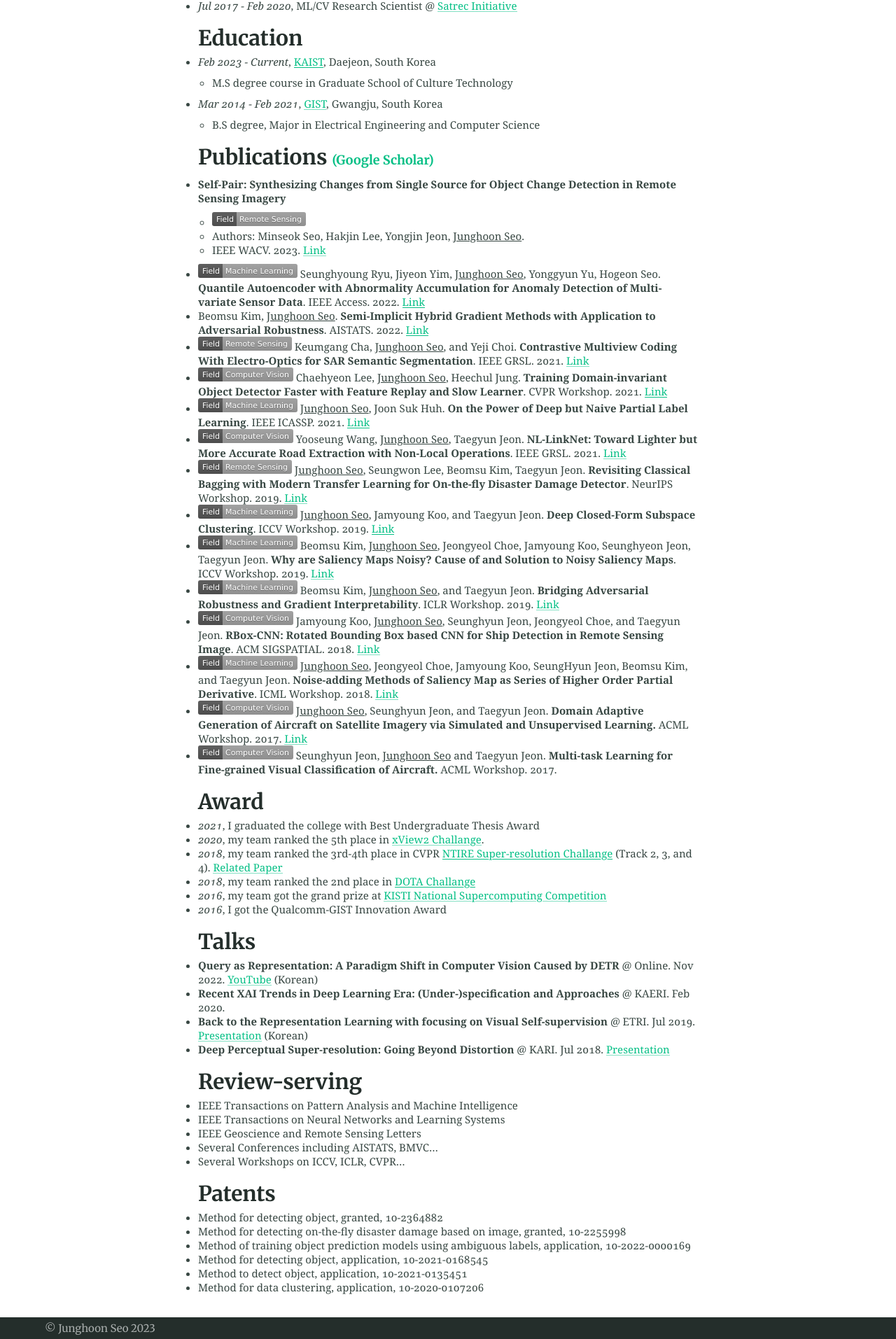
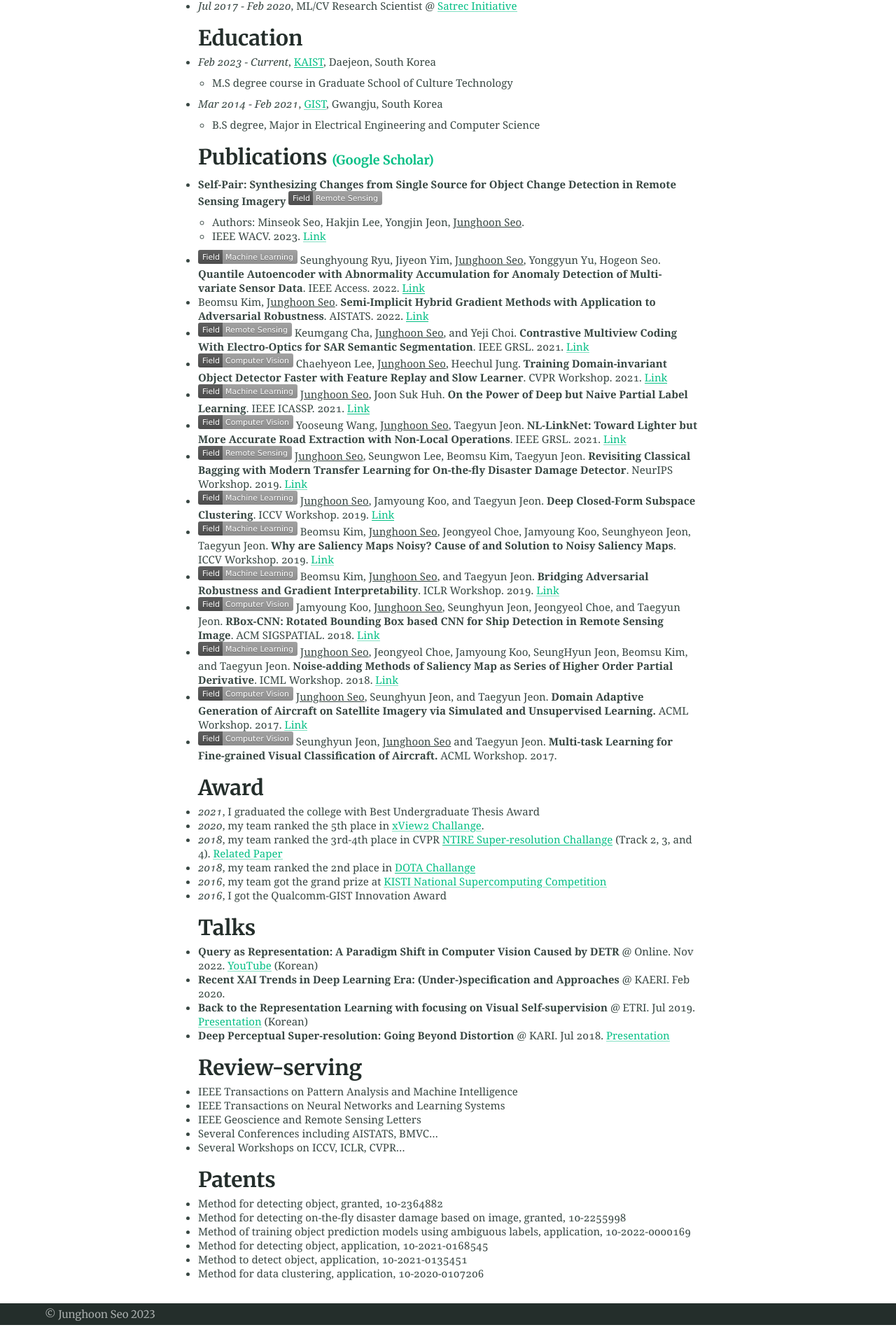
Before and after one commit to mikigom/mikigom.github.io, a Jekyll site: the page built from index.md, in a window 1280 px wide. Shown: the part 758-2671 px from the top of the page at 70% size. Built offline with Jekyll 4.4.1, drawn with Linux system fonts in a browser that asks for light colours.

Commit message:
Update index.md

```diff
--- a/index.md
+++ b/index.md
@@ -22,8 +22,7 @@ Hi, I am the technical leader of the research center at [SI Analytics](https://w
   * B.S degree, Major in Electrical Engineering and Computer Science
 
 ### Publications <span style="font-size:0.6em;">[(Google Scholar)](https://scholar.google.com/citations?user=9KBQk-YAAAAJ&hl=en)</span>
-* **Self-Pair: Synthesizing Changes from Single Source for Object Change Detection in Remote Sensing Imagery**
-  * ![remote-sensing](/assets/Field-Remote Sensing-lightgrey.svg){:height="10px"}
+* **Self-Pair: Synthesizing Changes from Single Source for Object Change Detection in Remote Sensing Imagery** <img height="10" src="/assets/Field-Remote Sensing-lightgrey.svg">
   * Authors: Minseok Seo, Hakjin Lee, Yongjin Jeon, <U>Junghoon Seo</U>.
   * IEEE WACV. 2023. [Link](https://openaccess.thecvf.com/content/WACV2023/html/Seo_Self-Pair_Synthesizing_Changes_From_Single_Source_for_Object_Change_Detection_WACV_2023_paper.html)
 * ![machine-learning](/assets/Field-Machine Learning-lightgrey.svg){:height="10px"} Seunghyoung Ryu, Jiyeon Yim, <U>Junghoon Seo</U>, Yonggyun Yu, Hogeon Seo. **Quantile Autoencoder with Abnormality Accumulation for Anomaly Detection of Multi-variate Sensor Data**. IEEE Access. 2022. [Link](https://ieeexplore.ieee.org/abstract/document/9810961/)
```
